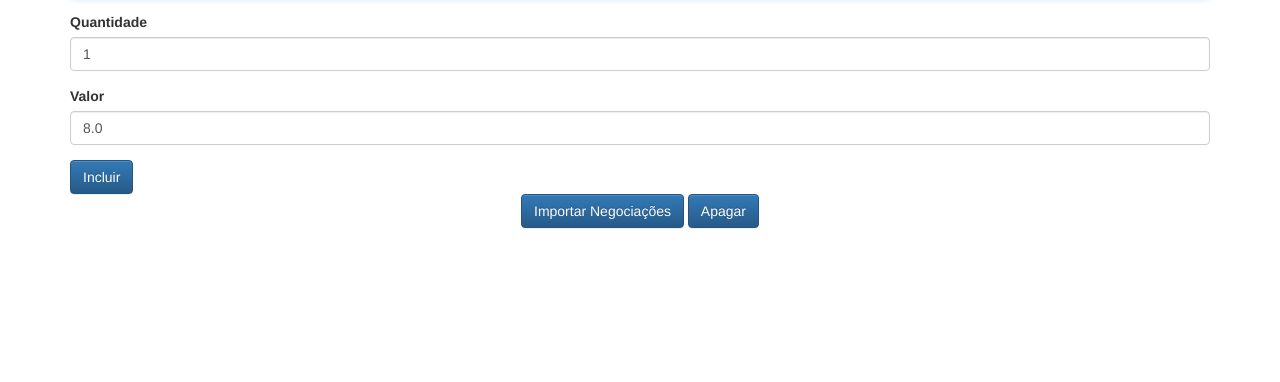
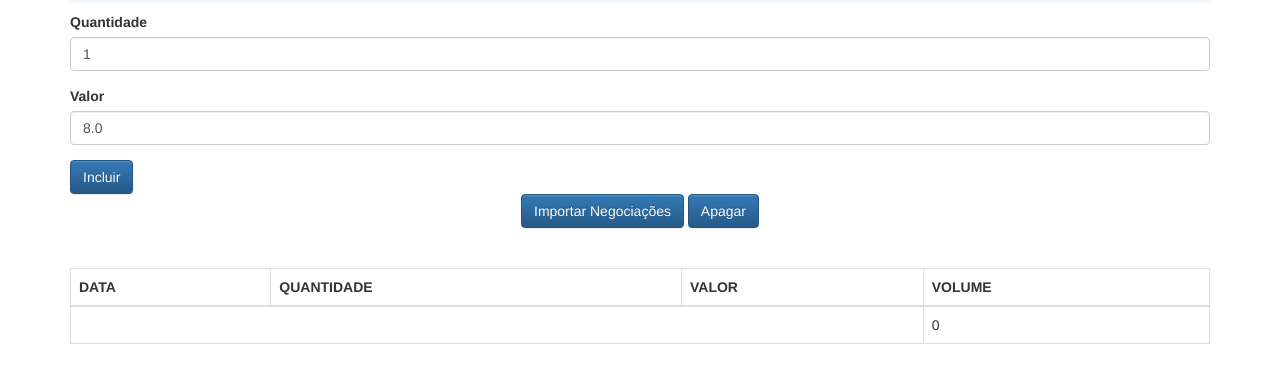
Before and after one commit to whoamindx/a-full-mvc-app-javascript-vanilla-js, a plain HTML site: page client/index.html in a window 1280 px wide. Shown: the part 132-514 px from the top of the page. Drawn offline with Linux system fonts and the light colour scheme.

Commit message:
Created the Bind class

```diff
--- a/client/index.html
+++ b/client/index.html
@@ -52,6 +52,7 @@
     <script src="js/app/models/Mensagem.js"></script>
     <script src="js/app/views/MensagemView.js"></script>
     <script src="js/app/services/ProxyFactory.js"></script>
+    <script src="js/app/helpers/Bind.js"></script>
     <script>
       let negociacaoController = new NegociacaoController();
     </script>
--- a/client/js/app/controllers/NegociacaoController.js
+++ b/client/js/app/controllers/NegociacaoController.js
@@ -8,26 +8,19 @@ class NegociacaoController {
 
 		let self = this;
 
+		this._negociacoesView = new NegociacoesView($('#negociacoesView'));
 		this._listaNegociacoes = new Bind(
-			new ListaNegociacoes()
-		);
-
-		ProxyFactory.create(
 			new ListaNegociacoes(),
-			['adiciona', 'esvazia'],
-			(model) => self._negociacaoView.render(model)
-		);
-
-		this._negociacaoView = new NegociacaoView($('#negociacoesView'));
-
-		this._mensagem = ProxyFactory.create(
-			new Mensagem(),
-			['texto'],
-			(model) => self._mensagemView.render(model)
+			this._negociacoesView,
+			['adiciona','esvazia']
 		);
 
 		this._mensagemView = new MensagemView($('#mensagemView'));
-		this._mensagemView.render(this._mensagem);
+		this._mensagem = new Bind(
+			new Mensagem(),
+			this._mensagemView,
+			['texto']
+		);
 	}
 
 	adiciona(event) {
--- a/client/js/app/helpers/Bind.js
+++ b/client/js/app/helpers/Bind.js
@@ -1,3 +1,11 @@
 class Bind{
-
+	constructor(model, view, props){
+		let proxy = ProxyFactory.create(
+			model,
+			props,
+			model => view.render(model)
+		);
+		view.render(model);
+    return proxy;
+	}
 }
--- a/client/js/app/views/NegociacoesView.js
+++ b/client/js/app/views/NegociacoesView.js
@@ -1,4 +1,4 @@
-class NegociacaoView extends View{
+class NegociacoesView extends View{
   constructor(elemento){
     super(elemento);
   }
```
